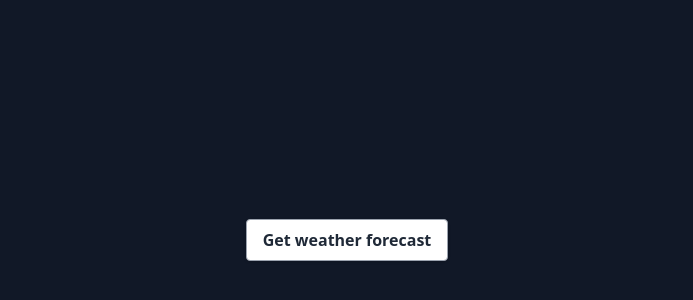
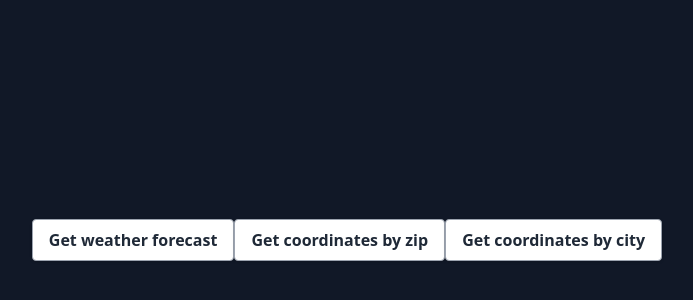
Before and after one commit to ponlu/weather-app, a Next.js app: page / in a window 1280 px wide. Shown: the part 160-460 px from the top of the page, without its empty margins (293-986 px from the left). Built offline with nearby package versions, Linux system fonts and the light colour scheme; no server answers.

Commit message:
[7] - Made functions to get coordinates by city or zip code from OpenWeather API

```diff
--- /dev/null
+++ b/components/Forecast.tsx
@@ -0,0 +1,36 @@
+import { GetServerSideProps } from "next";
+import { useEffect, useState } from "react";
+import { ICoord, IForecastResponse } from "../interfaces/IForecastResponse";
+import { getForecast } from "../lib/OpenWeatherAPI";
+
+function Forecast() {
+  const stockholmCoord: ICoord = { lat: 59.33, lon: 18.06 };
+  const [coordinates, setCoordinates] = useState<ICoord>(stockholmCoord); // Default to Stockholm
+  const [selectedForecast, setSelectedForecast] = useState<IForecastResponse>();
+
+  //   useEffect(() => {}, []);
+  const handleGetForecastOnClick = async () => {
+    const data = await getForecast(coordinates);
+    console.log(data);
+  };
+
+  return (
+    <div className="flex place-items-center ">
+      <button
+        onClick={handleGetForecastOnClick}
+        className="bg-white hover:bg-gray-100 text-gray-800 font-semibold py-2 px-4 border border-gray-400 rounded shadow"
+      >
+        Get weather forecast
+      </button>
+    </div>
+  );
+}
+
+export default Forecast;
+
+// export const getServerSideProps: GetServerSideProps = async (context) => {
+//   const query = context.query;
+//   return {
+//     props: { query },
+//   };
+// };
--- a/components/WeatherGrid.tsx
+++ b/components/WeatherGrid.tsx
@@ -1,14 +1,28 @@
 import { GetServerSideProps } from "next";
 import { useEffect, useState } from "react";
 import { ICoord } from "../interfaces/IForecastResponse";
-import { getForecast } from "../lib/OpenWeatherAPI";
+import { getCoordinatesByZip, getCoordinatesCity, getForecast } from "../lib/OpenWeatherAPI";
 
 function WeatherGrid() {
-  const [coordinates, setCoordinates] = useState<ICoord>({ lat: 59.33, lon: 18.06 }); // Default to Stockholm
+  const stockholmCoord: ICoord = { lat: 59.33, lon: 18.06 };
+  const [coordinates, setCoordinates] = useState<ICoord>(stockholmCoord); // Default to Stockholm
 
-  //   useEffect(() => {}, []);
+  //   useEffect(() => {
+  // //     Load initial weather forecast
+  //   }, [coordinates]);
+
   const handleGetForecastOnClick = async () => {
     const data = await getForecast(coordinates);
+    console.log(data);
+  };
+
+  const handleGetCoordinatesByZipOnClick = async () => {
+    const data = await getCoordinatesByZip("SE", "17266");
+    console.log(data);
+  };
+
+  const handleGetCoordinatesByCityOnClick = async () => {
+    const data = await getCoordinatesCity("Mariefred");
     console.log(data);
   };
 
@@ -19,6 +33,18 @@ function WeatherGrid() {
         className="bg-white hover:bg-gray-100 text-gray-800 font-semibold py-2 px-4 border border-gray-400 rounded shadow"
       >
         Get weather forecast
+      </button>
+      <button
+        onClick={handleGetCoordinatesByZipOnClick}
+        className="bg-white hover:bg-gray-100 text-gray-800 font-semibold py-2 px-4 border border-gray-400 rounded shadow"
+      >
+        Get coordinates by zip
+      </button>
+      <button
+        onClick={handleGetCoordinatesByCityOnClick}
+        className="bg-white hover:bg-gray-100 text-gray-800 font-semibold py-2 px-4 border border-gray-400 rounded shadow"
+      >
+        Get coordinates by city
       </button>
     </div>
   );
--- a/lib/OpenWeatherAPI.ts
+++ b/lib/OpenWeatherAPI.ts
@@ -8,3 +8,15 @@ export async function getForecast(coordinates: ICoord) {
   let { data } = await axios.get<IForecastResponse>(endpoint);
   return data;
 }
+
+export async function getCoordinatesByZip(country: string, zip: string) {
+  let endpoint = `http://api.openweathermap.org/geo/1.0/zip?zip=${zip},${country}&appid=${openWeatherAPIKey}`;
+  let { data } = await axios.get(endpoint);
+  return data;
+}
+
+export async function getCoordinatesCity(city: string, limit = 1) {
+  let endpoint = `http://api.openweathermap.org/geo/1.0/direct?q=${city}&limit=${limit}&appid=${openWeatherAPIKey}`;
+  let { data } = await axios.get(endpoint);
+  return data;
+}
```
